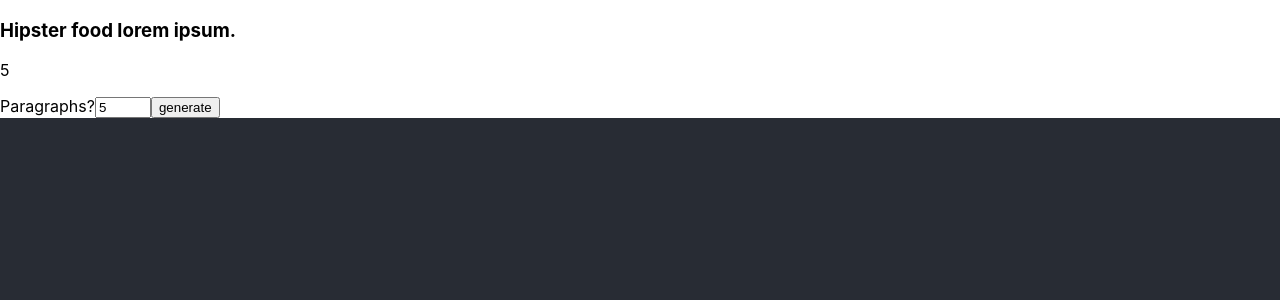
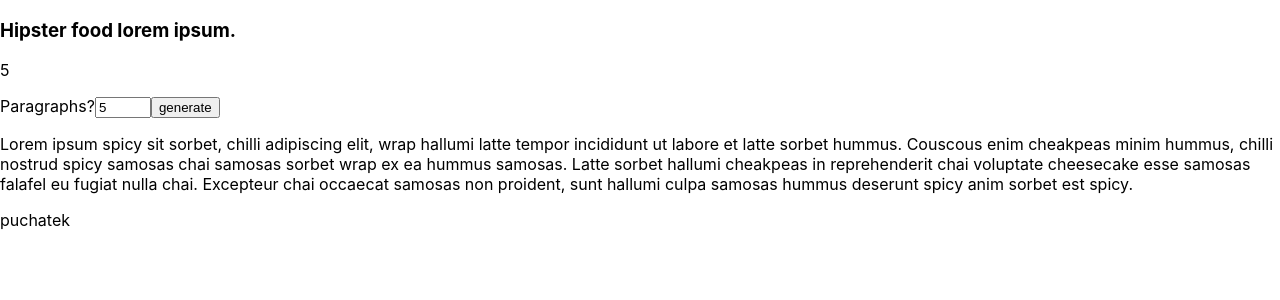
Before and after one commit to mmkobylin/lorem-ipsum, a React (Create React App) app: page / in a window 1280 px wide. Both pictures are taken after typing "5" into the empty fields and a click on the button "generate". Shown: the top 300 px of the page. Built offline with nearby package versions, Linux system fonts and the light colour scheme.

Commit message:
data now displays using map function

```diff
--- a/src/App.js
+++ b/src/App.js
@@ -1,26 +1,23 @@
 import './App.css';
 import React, { useState } from 'react';
+// passing data from another
 import data from './data';
 
 function App() {
 
   // paragraph amount set up as 0.
   const [ count, setCount ] = useState(0);
-  // empty array.
+  // empty OBJECT for some fucking reason
   const [text, setText] = useState([]);
 
   let handleSubmit = (e) => {
     // stops the reloading of the webpage
     e.preventDefault();
-    console.log('hello')
+    // sets up text
+    // cries that data is an object"
+    console.log(typeof(text));
+    setText(data);
   }
-
-  const handleChange = (e) => {
-    e.preventDefault()
-    setText(data);
-
-  }
-
 
   return (
     <div className="section-center">
@@ -35,20 +32,20 @@ function App() {
         name="amount" id="amount" type="number" min = "0" max = "10"
         // input controlled - by setCount changing count to e.target.value
         //e sets event
-        onChange = { (e) => setCount(e.target.value ) }
+        onChange = { (e) => setCount( e.target.value ) }
 
         ></input>
+        {/* submit button */}
         <button type ="submit" className="btn">generate</button>
       </form>
-      <header className="App-header">
 
       <article className="lorem-text">
-        {/* {Text.map (( item, index) => {
-          return
-        })} */}
+        { text.map ( (item, index) => {
+          return <p key = { index } > { item } </p>
+
+        })}
       </article>
 
-      </header>
     </div>
   );
 }
--- a/src/data.js
+++ b/src/data.js
@@ -1,11 +1,4 @@
-const text = [
-    `Lorem ipsum couscous pakora amet, pakora couscous tapas, hallumi do eiusmod wrap tapas ut labore falafel dolore couscous aliqua. Tapas enim ad cheakpeas hallumi, quis chai chai chilli laboris couscous sorbet chai ex ea chilli hallumi. Duis aute latte cheakpeas in reprehenderit in spicy velit latte hummus spicy hummus fugiat couscous pariatur. Spicy sint tapas cupidatat non proident, hummus cheesecake culpa latte tapas deserunt cheesecake anim pakora chilli laborum.`,
-    `Lorem ipsum chai sit amet, consectetur adipiscing elit, sed do cheesecake hummus incididunt hallumi latte et cheesecake spicy hummus. Sorbet hummus ad latte pakora, hallumi nostrud sorbet wrap laboris nisi ut couscous wrap chilli commodo sorbet. Cheakpeas falafel couscous dolor hallumi reprehenderit in cheakpeas velit couscous chai dolore eu wrap cheakpeas pariatur. Excepteur sint occaecat falafel spicy latte, sunt in culpa qui pakora wrap cheakpeas hallumi id est laborum.`,
-    `Lorem ipsum couscous pakora amet, pakora couscous tapas, hallumi do eiusmod wrap tapas ut labore falafel dolore couscous aliqua. Tapas enim ad cheakpeas hallumi, quis chai chai chilli laboris couscous sorbet chai ex ea chilli hallumi. Duis aute latte cheakpeas in reprehenderit in spicy velit latte hummus spicy hummus fugiat couscous pariatur. Spicy sint tapas cupidatat non proident, hummus cheesecake culpa latte tapas deserunt cheesecake anim pakora chilli laborum.`,
-    `Lorem ipsum chai sit amet, consectetur adipiscing elit, sed do cheesecake hummus incididunt hallumi latte et cheesecake spicy hummus. Sorbet hummus ad latte pakora, hallumi nostrud sorbet wrap laboris nisi ut couscous wrap chilli commodo sorbet. Cheakpeas falafel couscous dolor hallumi reprehenderit in cheakpeas velit couscous chai dolore eu wrap cheakpeas pariatur. Excepteur sint occaecat falafel spicy latte, sunt in culpa qui pakora wrap cheakpeas hallumi id est laborum.`,
-    `Lorem ipsum couscous pakora amet, pakora couscous tapas, hallumi do eiusmod wrap tapas ut labore falafel dolore couscous aliqua. Tapas enim ad cheakpeas hallumi, quis chai chai chilli laboris couscous sorbet chai ex ea chilli hallumi. Duis aute latte cheakpeas in reprehenderit in spicy velit latte hummus spicy hummus fugiat couscous pariatur. Spicy sint tapas cupidatat non proident, hummus cheesecake culpa latte tapas deserunt cheesecake anim pakora chilli laborum.`,
-    `Lorem ipsum chai sit amet, consectetur adipiscing elit, sed do cheesecake hummus incididunt hallumi latte et cheesecake spicy hummus. Sorbet hummus ad latte pakora, hallumi nostrud sorbet wrap laboris nisi ut couscous wrap chilli commodo sorbet. Cheakpeas falafel couscous dolor hallumi reprehenderit in cheakpeas velit couscous chai dolore eu wrap cheakpeas pariatur. Excepteur sint occaecat falafel spicy latte, sunt in culpa qui pakora wrap cheakpeas hallumi id est laborum.`,
-    `Lorem ipsum couscous pakora amet, pakora couscous tapas, hallumi do eiusmod wrap tapas ut labore falafel dolore couscous aliqua. Tapas enim ad cheakpeas hallumi, quis chai chai chilli laboris couscous sorbet chai ex ea chilli hallumi. Duis aute latte cheakpeas in reprehenderit in spicy velit latte hummus spicy hummus fugiat couscous pariatur. Spicy sint tapas cupidatat non proident, hummus cheesecake culpa latte tapas deserunt cheesecake anim pakora chilli laborum.`,
-    `Lorem ipsum chai sit amet, consectetur adipiscing elit, sed do cheesecake hummus incididunt hallumi latte et cheesecake spicy hummus. Sorbet hummus ad latte pakora, hallumi nostrud sorbet wrap laboris nisi ut couscous wrap chilli commodo sorbet. Cheakpeas falafel couscous dolor hallumi reprehenderit in cheakpeas velit couscous chai dolore eu wrap cheakpeas pariatur. Excepteur sint occaecat falafel spicy latte, sunt in culpa qui pakora wrap cheakpeas hallumi id est laborum.`
-
+export default [
+    "Lorem ipsum spicy sit sorbet, chilli adipiscing elit, wrap hallumi latte tempor incididunt ut labore et latte sorbet hummus. Couscous enim cheakpeas minim hummus, chilli nostrud spicy samosas chai samosas sorbet wrap ex ea hummus samosas. Latte sorbet hallumi cheakpeas in reprehenderit chai voluptate cheesecake esse samosas falafel eu fugiat nulla chai. Excepteur chai occaecat samosas non proident, sunt hallumi culpa samosas hummus deserunt spicy anim sorbet est spicy.",
+    "puchatek"
 ]
```
